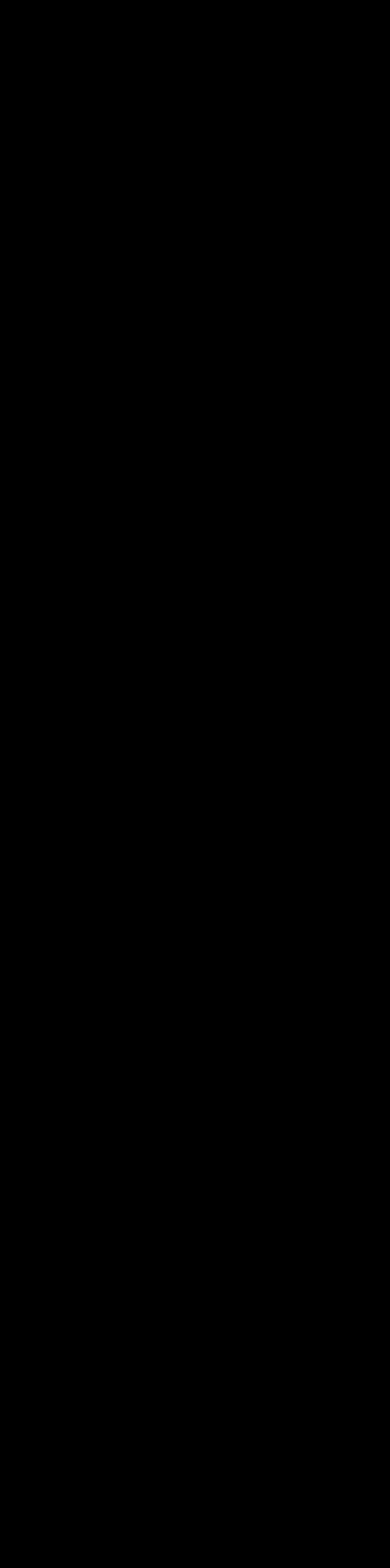
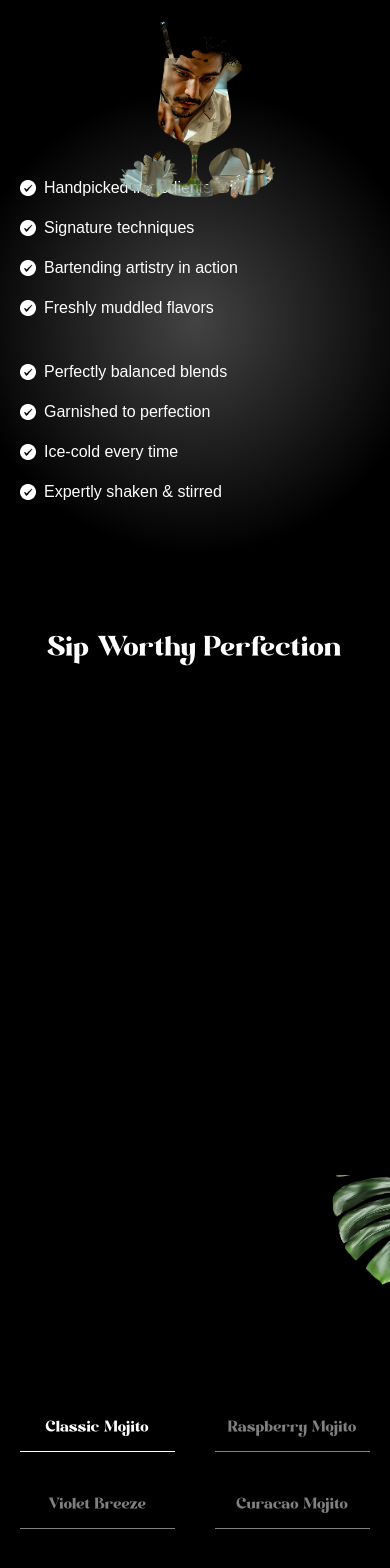
Before and after one commit to Dhavied-Teye/gsap-cocktail, a React (Vite) app: page / in a window 390 px wide. Shown: the part 4376-5944 px from the top of the page. Before the commit the page ends 4196 px from the top, so only its background shows below. Built offline with nearby package versions, Linux system fonts and the light colour scheme; a web font is replaced by a local one.

Commit message:
Menu Section

```diff
--- a/constants/index.js
+++ b/constants/index.js
@@ -134,7 +134,7 @@
   },
 ];
 
-const sliderLists = [
+const allCocktails = [
   {
     id: 1,
     name: "Classic Mojito",
@@ -179,5 +179,5 @@
   openingHours,
   storeInfo,
   socials,
-  sliderLists,
+  allCocktails,
 };
--- a/src/App.jsx
+++ b/src/App.jsx
@@ -5,6 +5,8 @@
 import Hero from "./components/Hero";
 import Cocktails from "./components/Cocktails";
 import About from "./components/About";
+import Art from "./components/Art";
+import Menu from "./components/Menu";
 
 gsap.registerPlugin(ScrollTrigger, SplitText);
 
@@ -15,6 +17,8 @@
       <Hero />
       <Cocktails />
       <About />
+      <Art />
+      <Menu />
     </main>
   );
 }
--- /dev/null
+++ b/src/components/Art.jsx
@@ -0,0 +1,90 @@
+import React from "react";
+import { featureLists, goodLists } from "../../constants";
+import { useMediaQuery } from "react-responsive";
+import { useGSAP } from "@gsap/react";
+import gsap from "gsap";
+
+const Art = () => {
+  const isMobile = useMediaQuery({ maxWidth: 767 });
+
+  useGSAP(() => {
+    const start = isMobile ? "top 20%" : "top top";
+
+    const maskTimeline = gsap.timeline({
+      scrollTrigger: {
+        trigger: "#art",
+        start,
+        end: "bottom center",
+        scrub: 1.5,
+        pin: true,
+      },
+    });
+
+    maskTimeline
+      .to(".will-fade", {
+        opacity: 0,
+        stagger: 0.2,
+        ease: "power1.inOut",
+      })
+      .to(".masked-img", {
+        scale: 1.3,
+        maskPosition: "center",
+        maskSize: "400%",
+        duration: 1,
+        ease: "power1.inOut",
+      })
+      .to("#masked-content", {
+        opacity: 1,
+        duration: 1,
+        ease: "power1.inOut",
+      });
+  });
+
+  return (
+    <div id="art">
+      <div className="container mx-auto h-full">
+        <h2 className="will-fade">The ART</h2>
+
+        <div className="content">
+          <ul className="space-y-4 will-fade">
+            {goodLists.map((feature, index) => (
+              <li key={index} className="flex items-center gap-2">
+                <img src="/images/check.png" alt="check" />
+                <p>{feature}</p>
+              </li>
+            ))}
+          </ul>
+
+          <div className="cocktail-img">
+            <img
+              src="/images/under-img.jpg"
+              alt="cocktail"
+              className="abs-center masked-img size-full object-contain"
+            />
+          </div>
+
+          <ul className="space-y-4 will-fade">
+            {featureLists.map((feature, index) => (
+              <li key={index} className="flex items-center justify-start gap-2">
+                <img src="/images/check.png" alt="check" />
+                <p className="md:w-fit w-60">{feature}</p>
+              </li>
+            ))}
+          </ul>
+        </div>
+        <div className="masked-container">
+          <h2 className="will-fade">Sip Worthy Perfection</h2>
+          <div id="masked-content">
+            <h3>Made with Craft, Poured with Passion</h3>
+            <p>
+              This isn't just a drink. It's a carefully crafted moment made just
+              for you.
+            </p>
+          </div>
+        </div>
+      </div>
+    </div>
+  );
+};
+
+export default Art;
--- /dev/null
+++ b/src/components/Menu.jsx
@@ -0,0 +1,141 @@
+import React from "react";
+import { allCocktails } from "../../constants";
+import { useState } from "react";
+import { useRef } from "react";
+import { useGSAP } from "@gsap/react";
+import gsap from "gsap";
+
+const Menu = () => {
+  const contentRef = useRef();
+
+  const [currentIndex, setCurrentIndex] = useState(0);
+
+  useGSAP(() => {
+    gsap.fromTo("#title", { opacity: 0 }, { opacity: 1, duration: 1 });
+    gsap.fromTo(
+      ".cocktail img",
+      { opacity: 0, xPercent: -100 },
+      { xPercent: 0, opacity: 1, duration: 1, ease: "power1.inOut" }
+    );
+    gsap.fromTo(
+      ".details h2",
+      { yPercent: 100, opacity: 0 },
+      {
+        yPercent: 0,
+        opacity: 100,
+        ease: "power1.inOut",
+      }
+    );
+    gsap.fromTo(
+      ".details p",
+      { yPercent: 100, opacity: 0 },
+      {
+        yPercent: 0,
+        opacity: 100,
+        ease: "power1.inOut",
+      }
+    );
+  }, [currentIndex]);
+
+  const totalCocktails = allCocktails.length;
+
+  const goToSlide = (index) => {
+    const newIndex = (index + totalCocktails) % totalCocktails;
+
+    setCurrentIndex(newIndex);
+  };
+
+  const getCocktailAt = (indexOffset) => {
+    return allCocktails[
+      (currentIndex + indexOffset + totalCocktails) % totalCocktails
+    ];
+  };
+
+  const currentCocktail = getCocktailAt(0);
+  const prevCocktail = getCocktailAt(-1);
+  const nextCocktail = getCocktailAt(1);
+
+  return (
+    <section id="menu" aria-labelledby="menu-heading">
+      <img
+        src="/images/slider-left-leaf.png"
+        alt="left-leaf"
+        id="m-left-leaf"
+      />
+      <img
+        src="/images/slider-right-leaf.png"
+        alt="right-leaf"
+        id="m-right-leaf"
+      />
+      <h2 id="menu-heading" className="sr-only">
+        Cocktail Menu
+      </h2>
+
+      <nav className="cocktail-tabs" aria-label="Cocktail Navigation">
+        {allCocktails.map((cocktail, index) => {
+          const isActive = index === currentIndex;
+
+          return (
+            <button
+              key={cocktail.id}
+              className={`
+                ${
+                  isActive
+                    ? "text-white border-white"
+                    : "text-white/50 border-white/50"
+                }`}
+              onClick={() => goToSlide(index)}
+            >
+              {cocktail.name}
+            </button>
+          );
+        })}
+      </nav>
+
+      <div className="content">
+        <div className="arrows ">
+          <button
+            className="text-left"
+            onClick={() => goToSlide(currentIndex - 1)}
+          >
+            <span>{prevCocktail.name}</span>
+            <img
+              src="/images/right-arrow.png"
+              alt="right-arrow"
+              aria-hidden="true"
+            />
+          </button>
+          <button
+            className="text-left"
+            onClick={() => goToSlide(currentIndex + 1)}
+          >
+            <span>{nextCocktail.name}</span>
+            <img
+              src="/images/left-arrow.png"
+              alt="left-arrow"
+              aria-hidden="true"
+            />
+          </button>
+        </div>
+
+        <div className="cocktail">
+          <img src={currentCocktail.image} className="object-contain" />
+        </div>
+
+        <div className="recipe">
+          <div ref={contentRef} className="info">
+            <p>Recipe for:</p>
+            <p id="title">{currentCocktail.name}</p>
+          </div>
+
+          <div className="details">
+            <h2>{currentCocktail.title}</h2>
+            <p>{currentCocktail.description}</p>
+          </div>
+        </div>
+      </div>
+    </section>
+  );
+};
+
+export default Menu;
```
